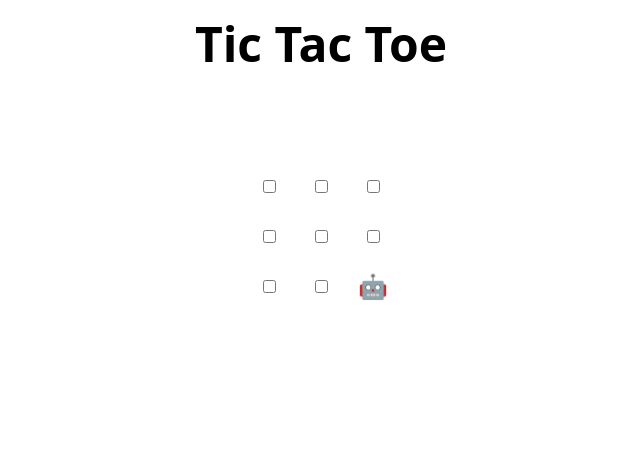
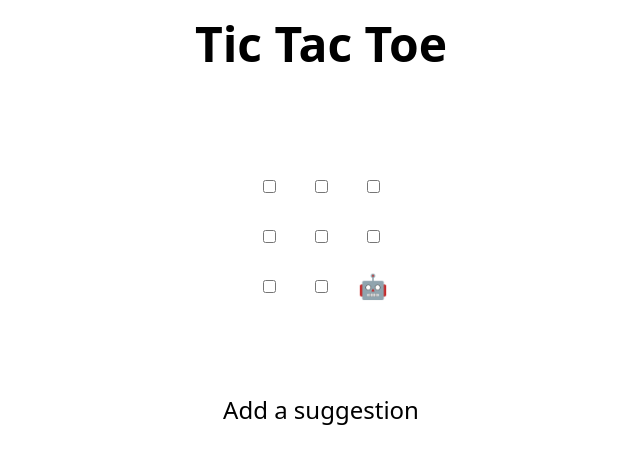
Before and after one commit to NhatFunix/review-pull-requests, a plain HTML site: page index.html in a window 1280 px wide. Shown: the whole page, without its empty margins (319-959 px from the left). Drawn offline with Linux system fonts and the light colour scheme.

Commit message:
Update index.html

```diff
--- a/index.html
+++ b/index.html
@@ -48,7 +48,7 @@
 </table>
 
 <h2 hidden>Game over, refresh to play again 🧑‍💻 🤖!</h2>
-
+Add a suggestion
 <script>
   // Initialization
   const boxes = Array.from(document.querySelectorAll('td'))
```
